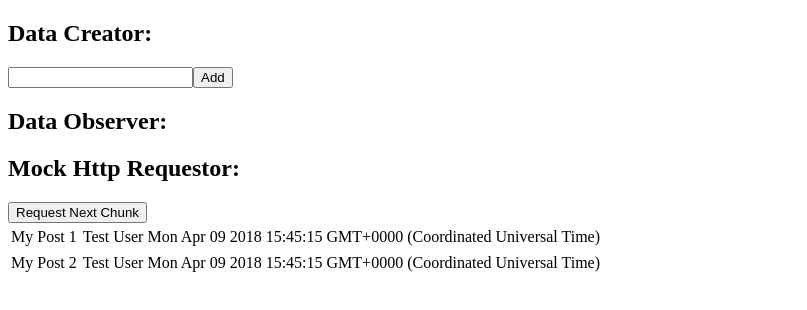
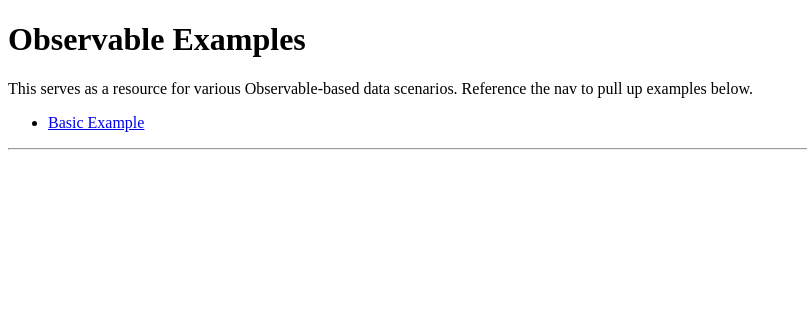
Before and after one commit to ReservedDeveloper/rxjs-observable-examples, an Angular app: page / in a window 1280 px wide. Shown: the top 310 px of the page, without its empty margins (0-807 px from the left). Built offline with nearby package versions, Linux system fonts and the light colour scheme.

Commit message:
Creating separate module/component for initial example
* Add routing for app module, rework app component

```diff
--- /dev/null
+++ b/src/app/app-routing-module.ts
@@ -0,0 +1,17 @@
+import { NgModule } from '@angular/core';
+import { RouterModule, Routes } from '@angular/router';
+
+const appRoutes: Routes = [
+];
+
+@NgModule({
+  imports: [
+    RouterModule.forRoot(
+      appRoutes,
+    )
+  ],
+  exports: [
+    RouterModule
+  ]
+})
+export class AppRoutingModule {}
--- a/src/app/app.component.html
+++ b/src/app/app.component.html
@@ -1,5 +1,10 @@
-<app-data-creator></app-data-creator>
-
-<app-data-observer></app-data-observer>
-
-<app-mock-http-observer></app-mock-http-observer>
+<h1>Observable Examples</h1>
+<p>
+  This serves as a resource for various Observable-based data scenarios. Reference
+  the nav to pull up examples below.
+</p>
+<ul>
+  <li><a routerLink="/initial">Basic Example</a></li>
+</ul>
+<hr/>
+<router-outlet></router-outlet>
--- /dev/null
+++ b/src/app/initial-example/initial-example.component.html
@@ -0,0 +1,7 @@
+<h2>Basic Example</h2>
+
+<app-data-creator></app-data-creator>
+
+<app-data-observer></app-data-observer>
+
+<app-mock-http-observer></app-mock-http-observer>
--- /dev/null
+++ b/src/app/initial-example/initial-example.component.ts
@@ -0,0 +1,15 @@
+import { Component, OnInit } from '@angular/core';
+
+@Component({
+  selector: 'app-initial-example',
+  templateUrl: './initial-example.component.html',
+  styleUrls: ['./initial-example.component.css']
+})
+export class InitialExampleComponent implements OnInit {
+
+  constructor() { }
+
+  ngOnInit() {
+  }
+
+}
```
Also changed, not shown: src/app/app.module.ts (+4 -10 lines), src/app/initial-example/initial-example-routing.module.ts (added, +16 -0 lines), src/app/initial-example/initial-example.module.ts (added, +32 -0 lines), src/app/initial-example/initial-example.component.css (added), 1 other file (tests, documents, lock files or other folders).
